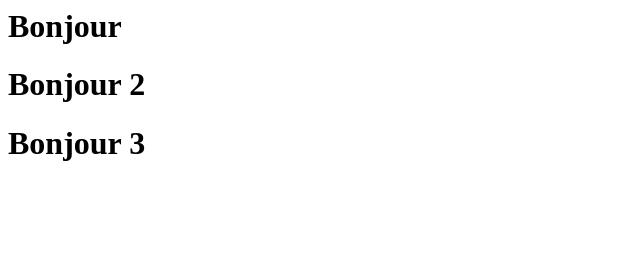
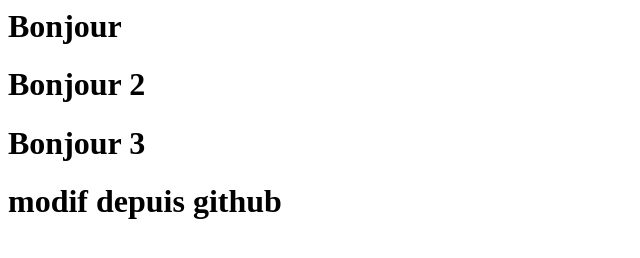
Before and after one commit to dardourMed987/Formation03032023, a plain HTML site: page index.html in a window 1280 px wide. Shown: the whole page, without its empty margins (0-640 px from the left). Drawn offline with Linux system fonts and the light colour scheme.

Commit message:
Update index.html

```diff
--- a/index.html
+++ b/index.html
@@ -5,5 +5,6 @@
 <h1> Bonjour </h1>
 <h1> Bonjour 2 </h1>
 <h1> Bonjour 3 </h1>
+<h1> modif depuis github </h1>
 </body>
 </html>
```
